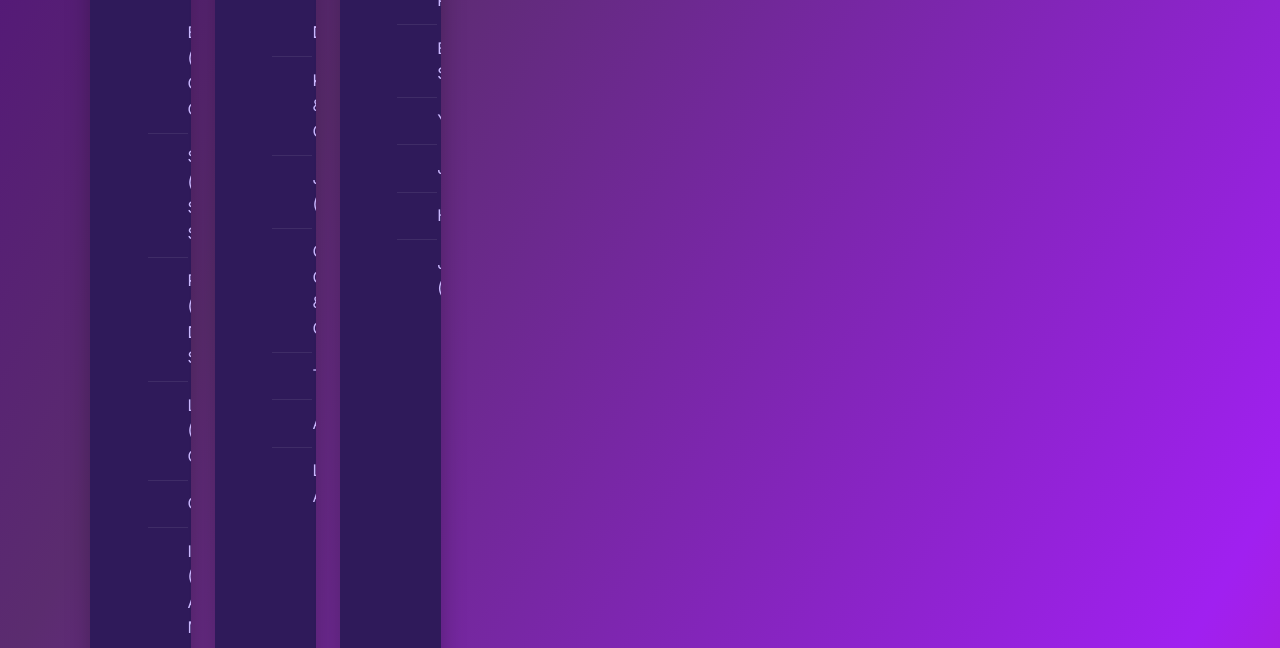
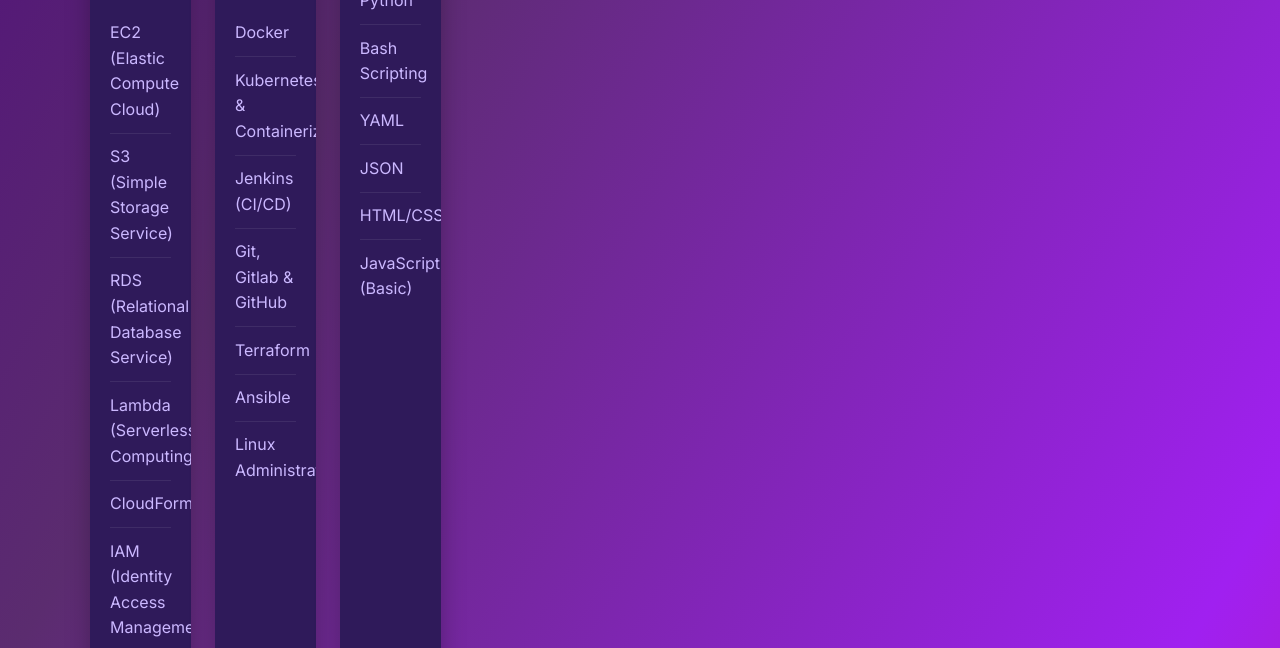
Before and after one commit to kiran7028/kiran7028.github.io, a plain HTML site: page index.html in a window 1280 px wide. Shown: the part 1009-1657 px from the top of the page. Drawn offline with Linux system fonts and the light colour scheme.

Commit message:
Simplify skills alignment to match DevOps Projects layout

```diff
--- a/src/css/main.css
+++ b/src/css/main.css
@@ -330,11 +330,10 @@ body {
 .skill-list {
     list-style: none;
     padding-left: 0;
-    margin-left: calc(28px + 0.6rem);
 }
 
 .skill-list li {
-    padding: 0.65rem 0 0.65rem 2.5rem;
+    padding: 0.65rem 0;
     border-top: 1px solid rgba(255, 255, 255, 0.08);
     color: var(--muted);
     text-align: left;
```
